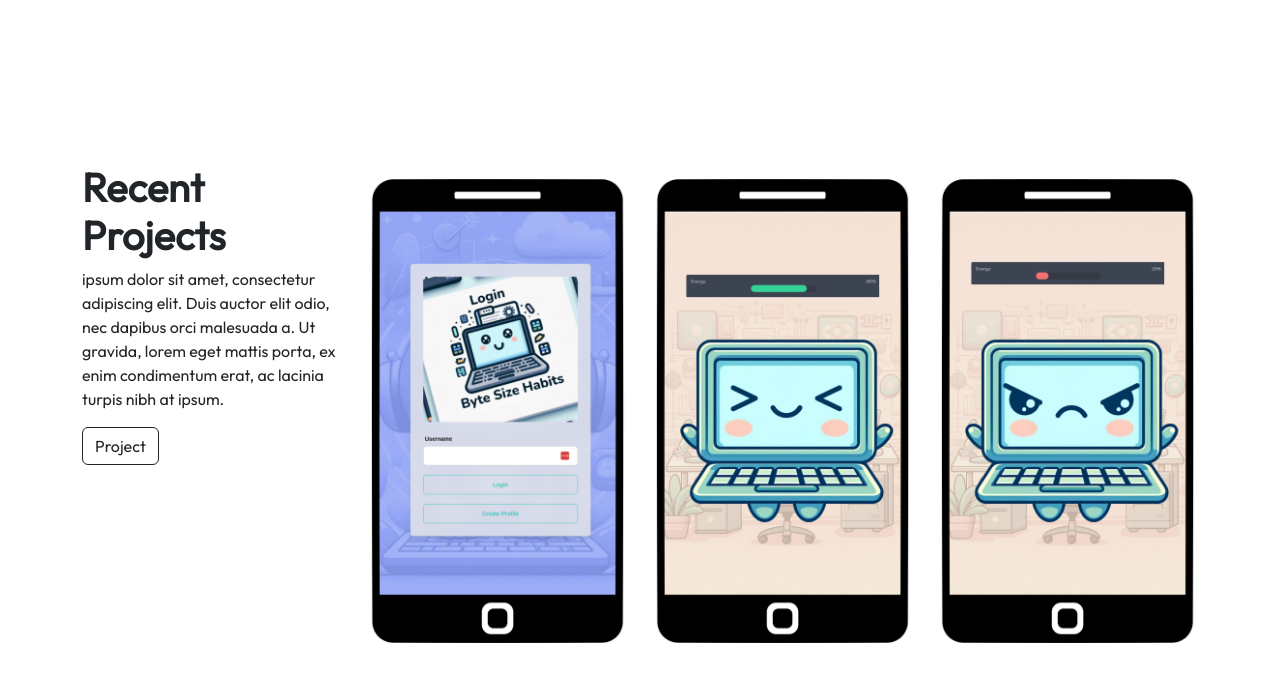
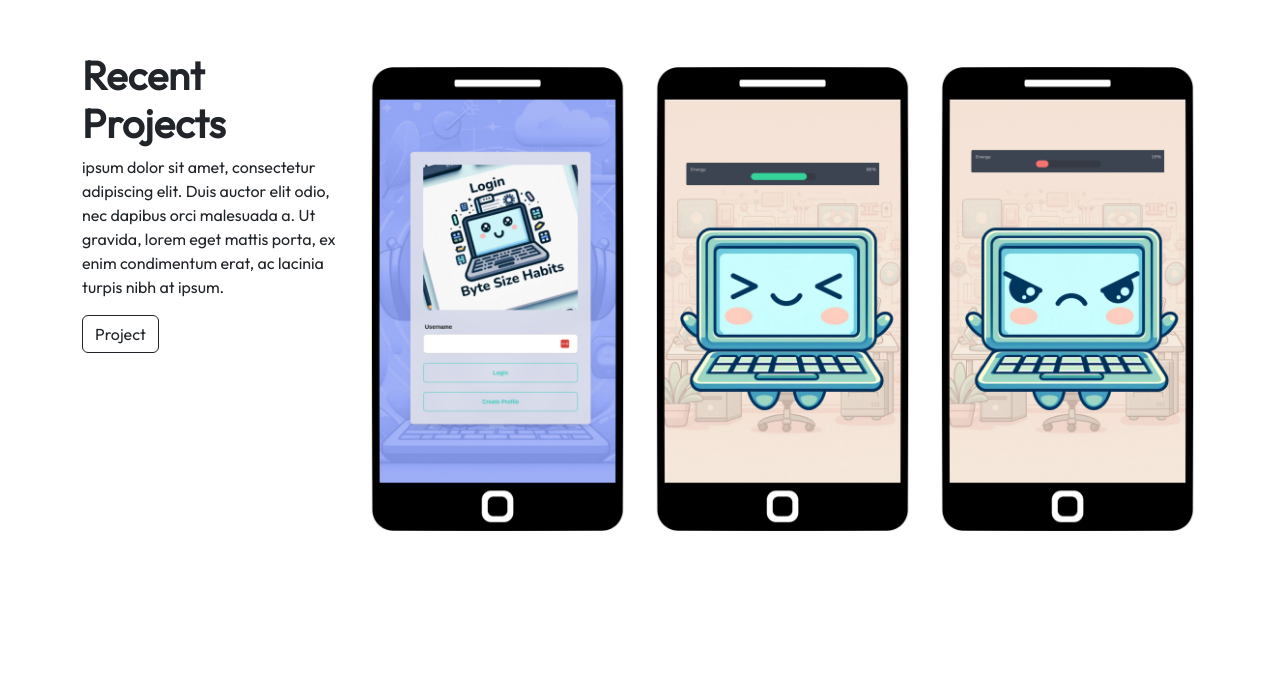
Before and after one commit to JenWarman/portfolio, a React (Vite) app: page / in a window 1280 px wide. Shown: the part 783-1460 px from the top of the page. Built offline with nearby package versions, Linux system fonts and the light colour scheme.

Commit message:
homepage css

```diff
--- a/src/index.css
+++ b/src/index.css
@@ -56,7 +56,6 @@
 .recent-projects {
   margin: 10rem;
   padding: 3rem;
-  padding-top: 10rem;
 }
 
 .recent-project-image {
@@ -300,10 +299,6 @@
     margin: 0.5rem;
   }
 
-  .skills-image {
-    display: none
-  }
-
   .skills-circle {
     border: solid #ffff 5px;
     width: 120px;
```
